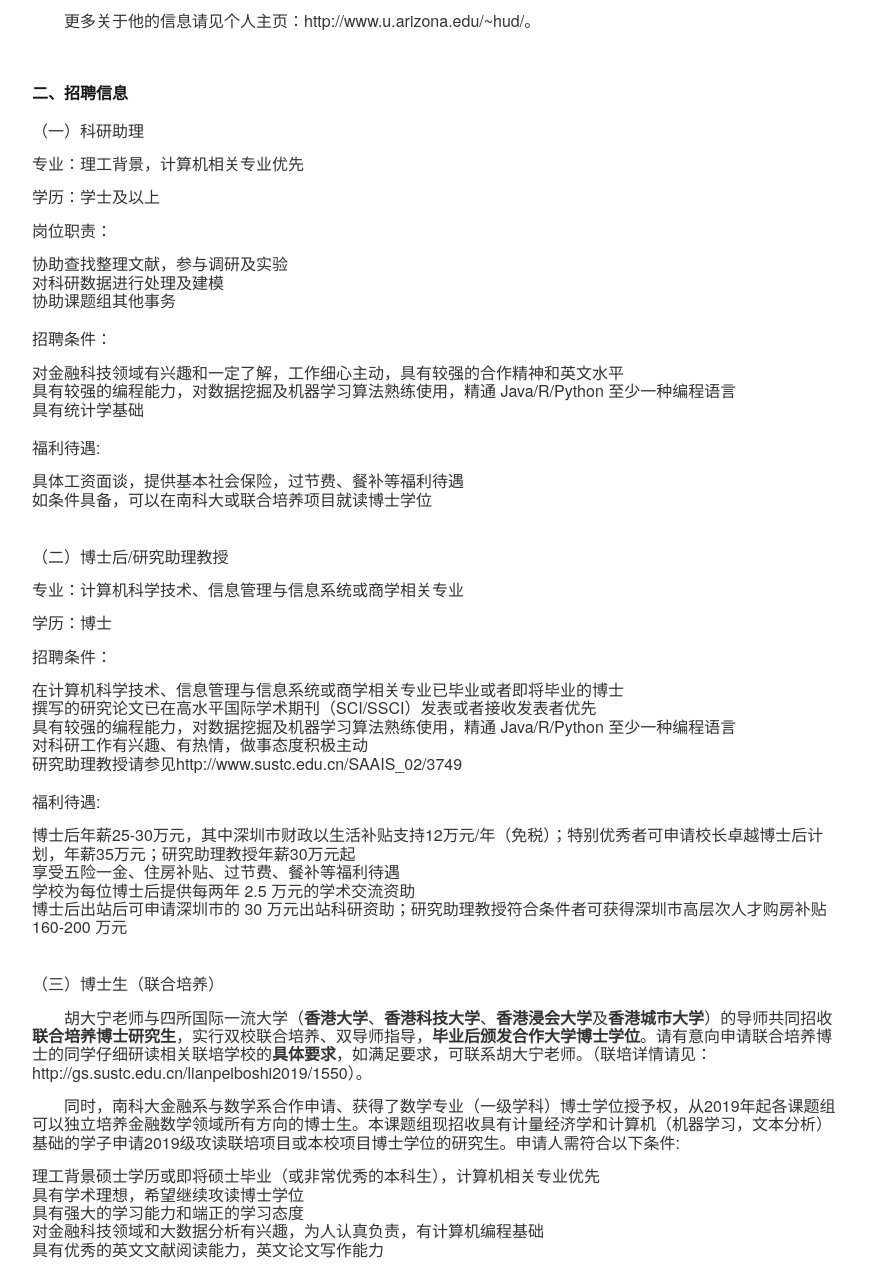
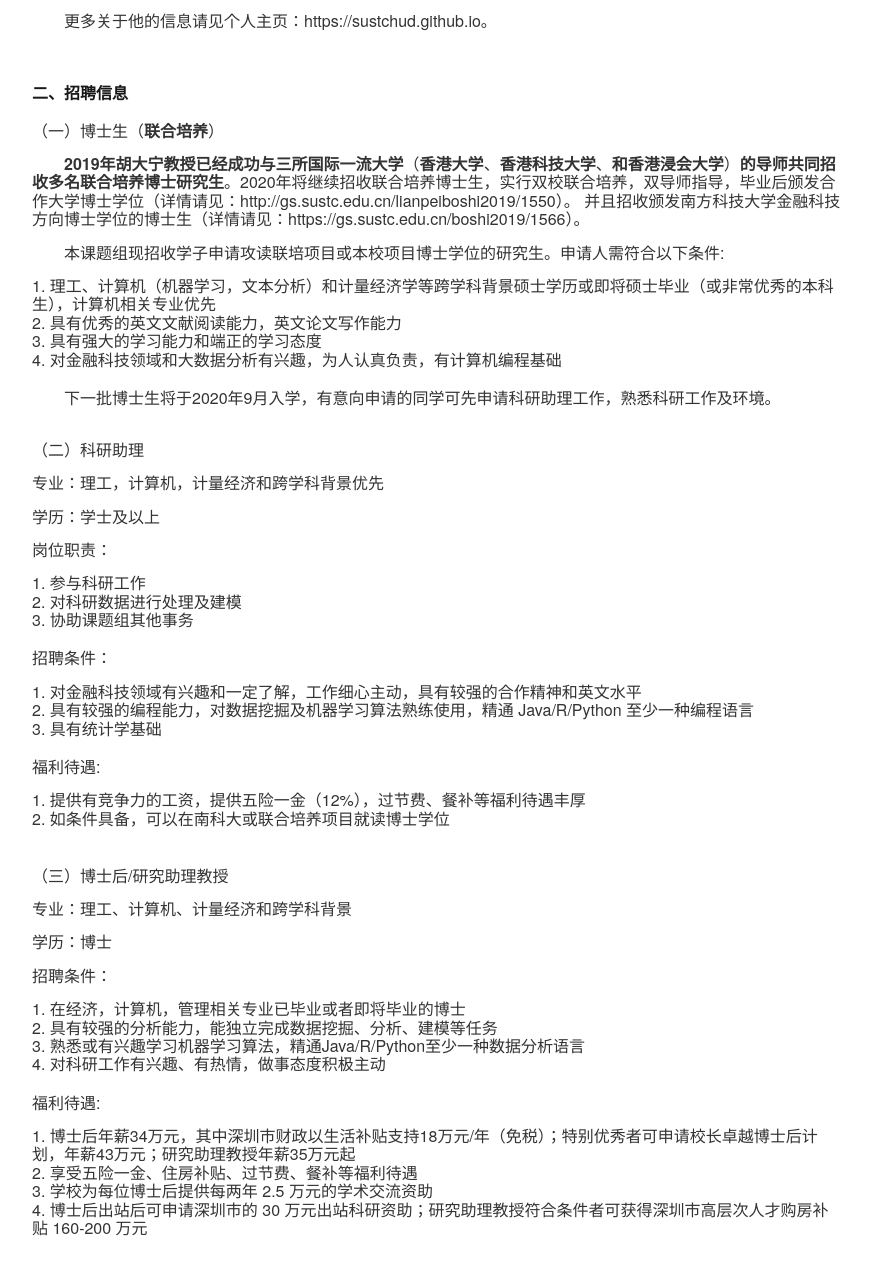
Before and after one commit to SUSTC-BAIL/SUSTC-BAIL.github.io, a plain HTML site: page page/hiring.html in a window 1280 px wide. Shown: the part 637-1920 px from the top of the page, without its empty margins (68-939 px from the left). Drawn offline with Linux system fonts and the light colour scheme.

Commit message:
更新网站

```diff
--- a/page/hiring.html
+++ b/page/hiring.html
@@ -52,7 +52,8 @@
     <div class="full-wrapper">
         <div class="main-content">
             <div class="left-content section">
-                <h5 style="text-align:center;font-weight:bold">南方科技大学商学院金融系胡大宁课题组招收科研助理、博士后、研究助理教授及博士生 </h5>
+                <h5 style="text-align:center;font-weight:bold">南方科技大学商学院胡大宁课题组招收联合培养博士生、科研助理、博士后及研究助理教授
+                </h5>
                 <br>
                 <h6>一、教师简介</h6>
                 <br>
@@ -63,65 +64,74 @@
                     <p>
                         他的研究领域包括商务网络分析，信息系统/计算机科学和应用计量经济学。他目前的研究重点是金融科技，复杂网络中的社会和经济机制，以及计量经济学和机器学习的结合。他的论文发表在MIS Quarterly, Journal of the Association for Information Systems, Decision Support Systems, Journal of the Association for Information Science and Technology, IEEE and ACM Transactions 等多个国际著名期刊上。主持和参与了包括瑞士自科和中国自科联合支持的SSSTC大数据研究项目在内的多个科研项目。
                     </p>
-                    <p>更多关于他的信息请见个人主页：http://www.u.arizona.edu/~hud/。</p>
+                    <p>更多关于他的信息请见个人主页：https://sustchud.github.io。
+                    </p>
                 </div>
                 <br>
                 <br>
                 <h6>二、招聘信息</h6>
                 <br>
                 <div>
-                    <p>（一）科研助理</p>
-                    <p>专业：理工背景，计算机相关专业优先</p>
+                    <p>（一）博士生（<strong>联合培养</strong>）</p>
+                    <p class="p-index"><strong>2019年胡大宁教授已经成功与三所国际一流大学</strong>（<strong><a href="http://www.business.hku.hk/~mchau/">香港大学</a></strong>、<strong><a href="https://www.seng.ust.hk/web/eng/people_detail.php?id=104&cur2=department">香港科技大学</a></strong>、<strong>和<a href="http://fds.hkbu.edu.hk/eng/info-system-e-bus-management/staff/admin-details.jsp?id=mengxiangHKB&cv=00069&cid=306&cvurl=">香港浸会大学</a></strong>）<strong>的导师共同招收多名联合培养博士研究生</strong>。2020年将继续招收联合培养博士生，实行双校联合培养，双导师指导，毕业后颁发合作大学博士学位（详情请见：http://gs.sustc.edu.cn/lianpeiboshi2019/1550）。
+                        并且招收颁发南方科技大学金融科技方向博士学位的博士生（详情请见：https://gs.sustc.edu.cn/boshi2019/1566）。
+                        </p>
+                    <p class="p-index">本课题组现招收学子申请攻读联培项目或本校项目博士学位的研究生。申请人需符合以下条件:
+                        </p>
+                    <ol>
+                        <li>1.	理工、计算机（机器学习，文本分析）和计量经济学等跨学科背景硕士学历或即将硕士毕业（或非常优秀的本科生），计算机相关专业优先</li>
+                        <li>2.  具有优秀的英文文献阅读能力，英文论文写作能力</li>
+                        <li>3.  具有强大的学习能力和端正的学习态度</li>
+                        <li>4.  对金融科技领域和大数据分析有兴趣，为人认真负责，有计算机编程基础</li>
+                    </ol>
+                    <p class="p-index">下一批博士生将于2020年9月入学，有意向申请的同学可先申请科研助理工作，熟悉科研工作及环境。
+                        </p>
+                    <br>
+                    <p>（二）科研助理</p>
+                    <p>专业：理工，计算机，计量经济和跨学科背景优先</p>
                     <p>学历：学士及以上</p>
                     <p>岗位职责：</p>
                     <ol>
-                        <li>协助查找整理文献，参与调研及实验</li>
-                        <li>对科研数据进行处理及建模</li>
-                        <li>协助课题组其他事务</li>
+                        <li>1.  参与科研工作</li>
+                        <li>2.  对科研数据进行处理及建模</li>
+                        <li>3.  协助课题组其他事务</li>
                     </ol>
                     <p>招聘条件：</p>
                     <ol>
-                        <li>对金融科技领域有兴趣和一定了解，工作细心主动，具有较强的合作精神和英文水平</li>
-                        <li>具有较强的编程能力，对数据挖掘及机器学习算法熟练使用，精通 Java/R/Python 至少一种编程语言</li>
-                        <li>具有统计学基础</li>
+                        <li>1.  对金融科技领域有兴趣和一定了解，工作细心主动，具有较强的合作精神和英文水平</li>
+                        <li>2.  具有较强的编程能力，对数据挖掘及机器学习算法熟练使用，精通 Java/R/Python 至少一种编程语言</li>
+                        <li>3.  具有统计学基础</li>
                     </ol>
                     <p>福利待遇:</p>
                     <ol>
-                        <li>具体工资面谈，提供基本社会保险，过节费、餐补等福利待遇</li>
-                        <li>如条件具备，可以在南科大或联合培养项目就读博士学位</li>
+                        <li>1.	提供有竞争力的工资，提供五险一金（12%），过节费、餐补等福利待遇丰厚</li>
+                        <li>2.	如条件具备，可以在南科大或联合培养项目就读博士学位</li>
                     </ol>
                     <br>
-                    <p>（二）博士后/研究助理教授</p>
+                    <p>（三）博士后/研究助理教授</p>
 
-                    <p>专业：计算机科学技术、信息管理与信息系统或商学相关专业</p>
+                    <p>专业：理工、计算机、计量经济和跨学科背景</p>
                     <p>学历：博士</p>
                     <p>招聘条件：</p>
                     <ol>
-                        <li>在计算机科学技术、信息管理与信息系统或商学相关专业已毕业或者即将毕业的博士</li>
-                        <li>撰写的研究论文已在高水平国际学术期刊（SCI/SSCI）发表或者接收发表者优先</li>
-                        <li>具有较强的编程能力，对数据挖掘及机器学习算法熟练使用，精通 Java/R/Python 至少一种编程语言</li>
-                        <li>对科研工作有兴趣、有热情，做事态度积极主动</li>
-                        <li>研究助理教授请参见<a href="http://www.sustc.edu.cn/SAAIS_02/3749">http://www.sustc.edu.cn/SAAIS_02/3749</a></li>
+                        <li>1.	在经济，计算机，管理相关专业已毕业或者即将毕业的博士
+                            </li>
+                        <li>2.	具有较强的分析能力，能独立完成数据挖掘、分析、建模等任务
+                            </li>
+                        <li>3.	熟悉或有兴趣学习机器学习算法，精通Java/R/Python至少一种数据分析语言
+                            </li>
+                        <li>4.  对科研工作有兴趣、有热情，做事态度积极主动</li>
                     </ol>
                     <p>福利待遇:</p>
                     <ol>
-                        <li>博士后年薪25-30万元，其中深圳市财政以生活补贴支持12万元/年（免税）；特别优秀者可申请校长卓越博士后计划，年薪35万元；研究助理教授年薪30万元起</li>
-                        <li>享受五险一金、住房补贴、过节费、餐补等福利待遇</li>
-                        <li>学校为每位博士后提供每两年 2.5 万元的学术交流资助</li>
-                        <li> 博士后出站后可申请深圳市的 30 万元出站科研资助；研究助理教授符合条件者可获得深圳市高层次人才购房补贴 160-200 万元 </li>
+                        <li>1.	博士后年薪34万元，其中深圳市财政以生活补贴支持18万元/年（免税）；特别优秀者可申请校长卓越博士后计划，年薪43万元；研究助理教授年薪35万元起
+                            </li>
+                        <li>2.  享受五险一金、住房补贴、过节费、餐补等福利待遇</li>
+                        <li>3.  学校为每位博士后提供每两年 2.5 万元的学术交流资助</li>
+                        <li>4.  博士后出站后可申请深圳市的 30 万元出站科研资助；研究助理教授符合条件者可获得深圳市高层次人才购房补贴 160-200 万元 </li>
                     </ol>
                     <br>
-                    <p>（三）博士生（联合培养）</p>
-                    <p class="p-index">胡大宁老师与四所国际一流大学（<strong><a href="http://www.business.hku.hk/~mchau/">香港大学</a></strong>、<strong><a href="https://www.seng.ust.hk/web/eng/people_detail.php?id=104&cur2=department">香港科技大学</a></strong>、<strong><a href="http://fds.hkbu.edu.hk/eng/info-system-e-bus-management/staff/admin-details.jsp?id=mengxiangHKB&cv=00069&cid=306&cvurl=">香港浸会大学</a></strong>及<strong><a href="http://www.cb.cityu.edu.hk/staff/jlzhao/">香港城市大学</a></strong>）的导师共同招收<strong>联合培养博士研究生</strong>，实行双校联合培养、双导师指导，<strong>毕业后颁发合作大学博士学位</strong>。请有意向申请联合培养博士的同学仔细研读相关联培学校的<strong>具体要求</strong>，如满足要求，可联系胡大宁老师。（联培详情请见：http://gs.sustc.edu.cn/lianpeiboshi2019/1550）。</p>
-                    <p class="p-index">同时，南科大金融系与数学系合作申请、获得了数学专业（一级学科）博士学位授予权，从2019年起各课题组可以独立培养金融数学领域所有方向的博士生。本课题组现招收具有计量经济学和计算机（机器学习，文本分析）基础的学子申请2019级攻读联培项目或本校项目博士学位的研究生。申请人需符合以下条件:</p>
-                    <ol>
-                        <li>理工背景硕士学历或即将硕士毕业（或非常优秀的本科生），计算机相关专业优先
-                            </li>
-                        <li>具有学术理想，希望继续攻读博士学位</li>
-                        <li>具有强大的学习能力和端正的学习态度</li>
-                        <li>对金融科技领域和大数据分析有兴趣，为人认真负责，有计算机编程基础</li>
-                        <li>具有优秀的英文文献阅读能力，英文论文写作能力</li>
-                    </ol>
+
                     <br>
                     <br>
                     <h6>三、联系方式</h6>
```
Also changed, not shown: page/people.html (+1 -24 lines), 1 other file.
